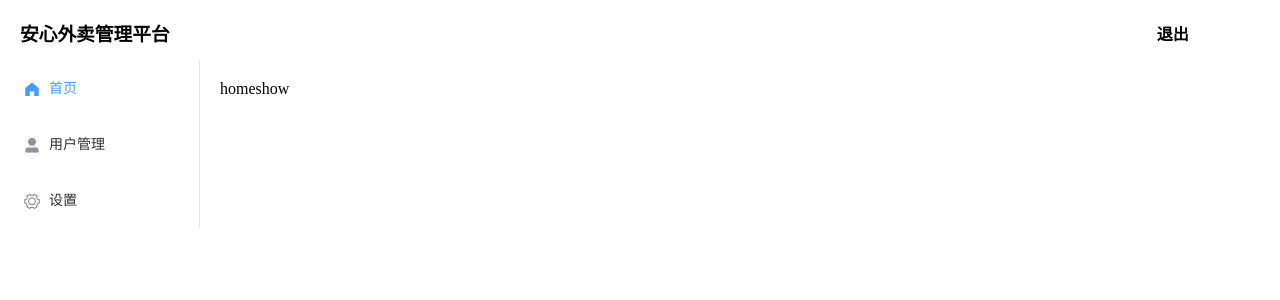
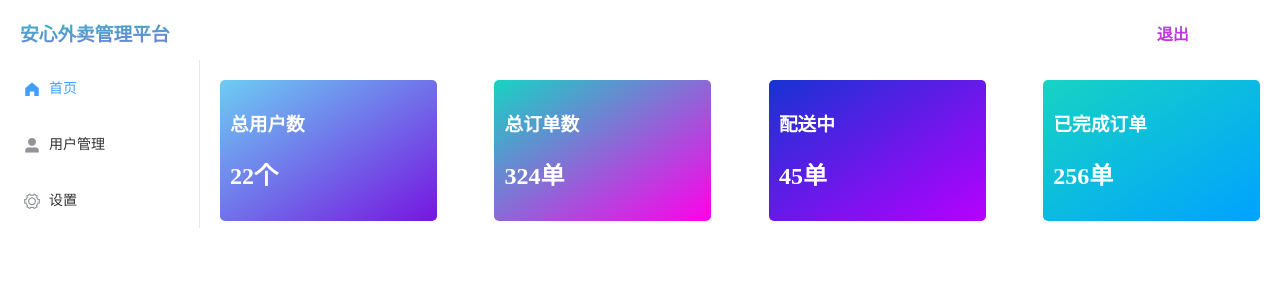
Before and after one commit to LCY123-cai/takeawayAdmin, a Vue app: page /homeshow in a window 1280 px wide. Shown: the top 300 px of the page. Built offline with nearby package versions, Linux system fonts and the light colour scheme; sample sign-in values are in the browser's storage; what vue-resource would draw is missing.

Commit message:
大体框架

```diff
--- a/src/views/Home.vue
+++ b/src/views/Home.vue
@@ -1,14 +1,17 @@
 <template>
   <div class="home">
     <el-container>
-      <el-header>
-        <el-row>
+      <el-header >
+        <el-row class="title">
           <el-col :span="22">
-            <h3>安心外卖管理平台</h3>
+            <h3 >安心外卖管理平台</h3>
           </el-col>
           <el-col :span="2">
-            <h4 @click="loginOut">退出</h4>
+            <h4 style="cursor:pointer" @click="loginOut">退出</h4>
           </el-col>
+        </el-row>
+        <el-row>
+          <el-col :span="24" class="bottomboder">1</el-col>
         </el-row>
       </el-header>
       <el-container>
@@ -28,17 +31,30 @@
 <script>
 // @ is an alias to /src
 
-import TapBar from '../components/TapBar'
+import TapBar from "../components/TapBar";
 export default {
-  name: 'Home',
+  name: "Home",
   components: {
     TapBar
   },
-  methods:{
-    loginOut(){
-      localStorage.removeItem('token')
-      this.$router.push({ path: '/login' })
+  methods: {
+    loginOut() {
+      localStorage.removeItem("token");
+      this.$router.push({ path: "/login" });
     }
   }
+};
+</script>
+<style >
+.title{
+  background: linear-gradient(
+    to bottom right,
+    rgb(23, 211, 195),
+    rgb(255, 0, 234));
+  -webkit-background-clip: text;
+  color: transparent;
+  -webkit-text-fill-color: transparent;
+  text-fill-color: transparent;
 }
-</script>
+
+</style>
--- a/src/views/HomeShow.vue
+++ b/src/views/HomeShow.vue
@@ -1,18 +1,74 @@
 <template>
-    <div>
-homeshow
-    </div>
+  <div>
+    <el-row justify="space-between" type="flex">
+      <el-col :span="5">
+        <div class="userTotal totalBox">
+          <h3>总用户数</h3>
+          <h2>{{userTotal}}个</h2>
+        </div>
+      </el-col>
+      <el-col :span="5">
+        <div class="orderTotal totalBox">
+          <h3>总订单数</h3>
+          <h2>{{orderTotal}}单</h2>
+        </div>
+      </el-col>
+      <el-col :span="5">
+        <div class="sendTotal totalBox">
+          <h3>配送中</h3>
+          <h2>{{sendTotal}}单</h2>
+        </div>
+      </el-col>
+      <el-col :span="5">
+        <div class="finishTotal totalBox">
+          <h3>已完成订单</h3>
+          <h2>{{finishTotal}}单</h2>
+        </div>
+      </el-col>
+    </el-row>
+  </div>
 </template>
 <script>
 export default {
-   data() {
-      return {
-      }
-   },
-   methods:{
-   }
-}
+  data() {
+    return {
+        userTotal:22,
+        orderTotal:324,
+        sendTotal:45,
+        finishTotal:256
+    };
+  },
+  methods: {}
+};
 </script>
 <style>
-/* pageFullScreen在index.css */
-</style>
+.totalBox {
+  border-radius: 5px;
+  padding: 10px;
+  color: white;
+}
+.userTotal{
+    background-image: linear-gradient(
+    to bottom right,
+    rgb(109, 205, 243),
+    rgb(117, 22, 224));
+  }
+  .orderTotal{
+    background-image: linear-gradient(
+    to bottom right,
+    rgb(23, 211, 195),
+    rgb(255, 0, 234));
+  }
+  .sendTotal{
+    background-image: linear-gradient(
+    to bottom right,
+    rgb(23, 51, 211),
+    rgb(183, 0, 255));
+  }
+  .finishTotal{
+    background-image: linear-gradient(
+    to bottom right,
+    rgb(23, 211, 195),
+    rgb(0, 162, 255));
+  }
+</style>\
```
